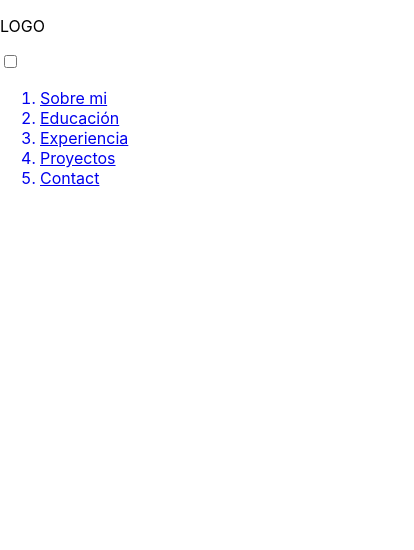
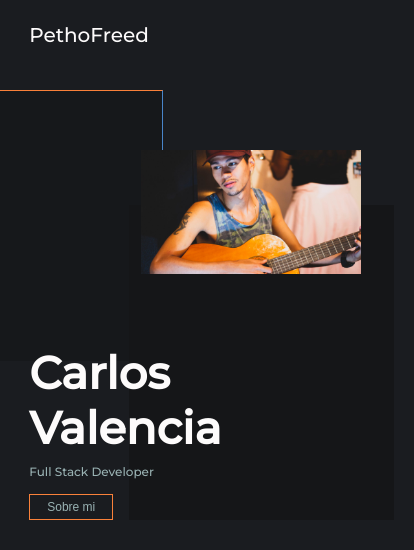
Before and after one commit to Pethofreed/myweb, a React (Create React App) app: page / in a window 390 px wide. Shown: the top 550 px of the page, 414 px wide, since content can reach past the window. Built offline with nearby package versions, Linux system fonts and the light colour scheme.

Commit message:
styles were added to the header and the main section component was created with styles

```diff
--- a/src/App.js
+++ b/src/App.js
@@ -1,8 +1,12 @@
 import Header from "./components/Header";
+import MainSection from "./components/Section/index";
 
 function App() {
   return (
-    <Header />
+    <>
+      <Header />
+      <MainSection />
+    </>
   )
 }
 
--- a/src/components/Header/index.js
+++ b/src/components/Header/index.js
@@ -1,17 +1,18 @@
+import './style.css'
+
 function Header() {
-
 
   return(
     <>
       <header class="nav center">
-        <p class="logo">LOGO</p>
+        <p class="logo">PethoFreed</p>
         <input type="checkbox" name="" class="checkBtn"/>
-        <ol>
+        <ol class="center">
           <a href="#"><li>Sobre mi</li></a>
           <a href="#"><li>Educación</li></a>
           <a href="#"><li>Experiencia</li></a>
           <a href="#"><li>Proyectos</li></a>
-          <a href="#"><li>Contact</li></a>
+          <a href="#"><li>Contacto</li></a>
         </ol>
       </header>
     </>
--- /dev/null
+++ b/src/components/Header/style.css
@@ -0,0 +1,106 @@
+@import url('https://fonts.googleapis.com/css2?family=Montserrat:wght@500&family=Work+Sans&display=swap');
+
+*{
+  margin: 0;
+  padding: 0;
+  box-shadow: border-box;
+}
+
+:root {
+  --font: 'Montserrat', sans-serif;
+  --prime-font: 'Work Sans', sans-serif;
+  --bg: #1a1c20;
+  --main-color: #f9813a;
+  --main-font-color: #fdfbfb;
+  --sec-font-color: #cff1f1b4;
+}
+
+body {
+  background: var(--bg);
+  font-family: var(--font);
+  color: var(--main-font-color);
+  overflow-x: hidden;
+}
+
+.center {
+  display: flex;
+  justify-content: center;
+  align-items: center;
+}
+
+/* NAVBAR */
+.nav {
+  width: 85%;
+  height: 70px;
+  margin: 0 auto;
+  justify-content: space-between;
+}
+
+.checkBtn {
+  display: none;
+}
+
+.nav .logo {
+  font-size: 2em;
+}
+
+.nav ol {
+  list-style: none;
+}
+
+.nav ol a {
+  text-decoration: none;
+  color: var(--sec-font-color);
+  margin: 0.3em;
+  padding: 0.5em 1.5em;
+  border-radius: 10px;
+}
+
+.nav ol a:hover{
+  transition: background .8s;
+  background: var(--main-color);
+}
+
+@media (max-width: 1000px) {
+  body { font-size: 14px; }
+  .checkBtn {
+    display: block; width: 25px;
+    height: 25px; cursor: pointer;
+    position: relative; appearance: none;
+    -webkit-appearance: none;
+  }
+
+  .checkBtn::before {
+    content: '\f0c9'; font-family: 'Font Awesome 5 Free';
+    font-weight: 700; font-size: 1.9em;
+    color: var(--sec-font-color);
+  }
+
+  .checkBtn:checked::before { content: '\f80d';}
+
+  .nav ol {
+    position: absolute; width: 100%;
+    flex-direction: column; background: var(--bg);
+    top: 80px; left: 0;
+    z-index: 100; padding: 1.2em;
+    clip-path: polygon(0 0, 180% 0, 100% 0, 0 0);
+    transition: clip-path .4s;
+  }
+
+  .checkBtn:checked ~ ol {
+    clip-path: polygon(0 0, 100% 0, 100% 100%, 0 100%);
+  }
+
+  .nav ol::before {
+    content: ''; position: absolute;
+    bottom: 0; left: 0;
+    width: 100%; height: 5px;
+    background: var(--main-color);
+  }
+}
+
+@media (max-width: 480px) {
+  body {
+    font-size: 10px;
+  }
+}
--- /dev/null
+++ b/src/components/Section/index.js
@@ -0,0 +1,17 @@
+import './style.css'
+import Carlos from './carlosvalencia.jpg'
+
+function MainSection() {
+  return (
+    <section class="main">
+      <div class="box">
+        <h1>Carlos Valencia</h1>
+        <p>Full Stack Developer</p>
+        <button class="btn">Sobre mi</button>
+      </div>
+      <img src={Carlos} alt="foto-perfil"/>
+    </section>
+  )
+}
+
+export default MainSection
--- /dev/null
+++ b/src/components/Section/style.css
@@ -0,0 +1,110 @@
+*{
+  margin: 0;
+  padding: 0;
+  box-shadow: border-box;
+}
+
+:root {
+  --font: 'Montserrat', sans-serif;
+  --prime-font: 'Work Sans', sans-serif;
+  --bg: #1a1c20;
+  --main-color: #f9813a;
+  --main-font-color: #fdfbfb;
+  --sec-font-color: #cff1f1b4;
+}
+
+body {
+  background: var(--bg);
+  font-family: var(--font);
+  color: var(--main-font-color);
+  overflow-x: hidden;
+}
+
+.main {
+  width: 85%;
+  height: 650px;
+  margin: 0 auto;
+  display: flex;
+  align-items: center;
+  position: relative;
+}
+
+.main::before, .main::after {
+  content: '';
+  width: 80%;
+  height: 70%;
+  background: #151618;
+  position: absolute;
+  bottom: 0;
+  right: -10%;
+  z-index: -10;
+}
+
+.main::after {
+  background: #15161885;
+  height: 60%;
+  top: 20px;
+  left: -40%;
+  border-top: 1px solid #f9803a;
+  border-right: 1px solid #4985c9;
+  z-index: -11;
+}
+
+.box h1 {
+  font-size: 4.5em;
+  margin-bottom: 0.2em;
+}
+
+.box p {
+  font-size: 1.2em;
+  color: var(--sec-font-color);
+  margin-bottom: 1.2em;
+}
+
+.box .btn {
+  font-size: 1.2em;
+  background: none;
+  color: var(--sec-font-color);
+  border: none;
+  cursor: pointer;
+  border: 1px solid var(--main-color);
+  width: 7em;
+  height: 2.2em;
+  transition: all .4s;
+}
+
+.box .btn:hover {
+  background: var(--main-color);
+}
+
+.main img {
+  width: 35em;
+  position: absolute;
+  right: 60px;
+  z-index: -1;
+}
+
+@media (max-width: 1250px) {
+  .main img { width: 25em; right: 0; }
+}
+
+@media (max-width: 1000px) {
+  body { font-size: 14px; }
+  .main img { width: 35em; top: 80px; }
+  .main { align-items: flex-end; }
+}
+
+@media (max-width: 980px) {
+  .main img { width: 30em; }
+}
+
+@media (max-width: 600px) {
+  .main img { width: 22em; }
+}
+
+@media (max-width: 480px) {
+  body {
+    font-size: 10px;
+  }
+  .main { height: 450px; }
+}
```
Also changed, not shown: src/components/Section/carlosvalencia.jpg (added).
